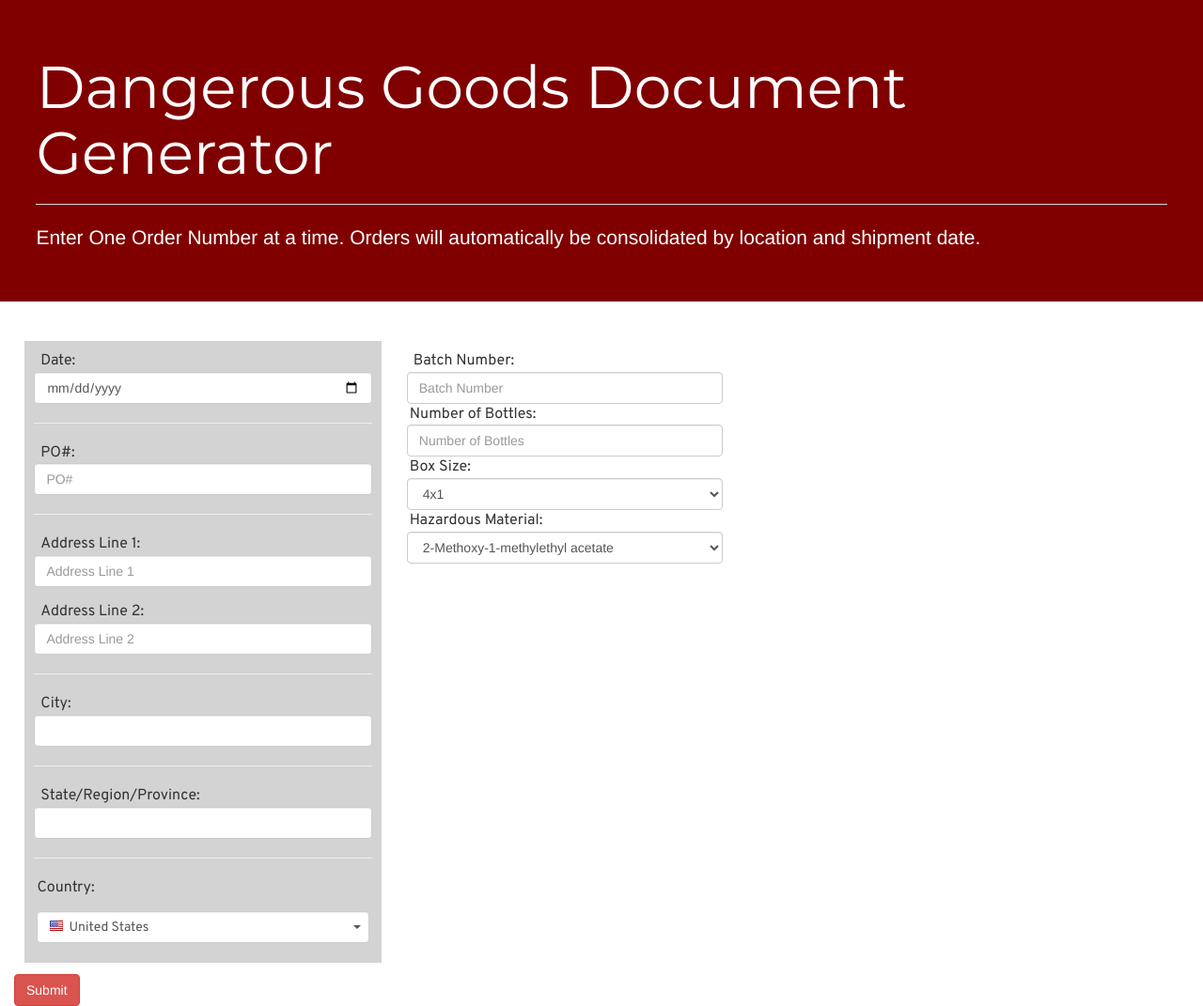
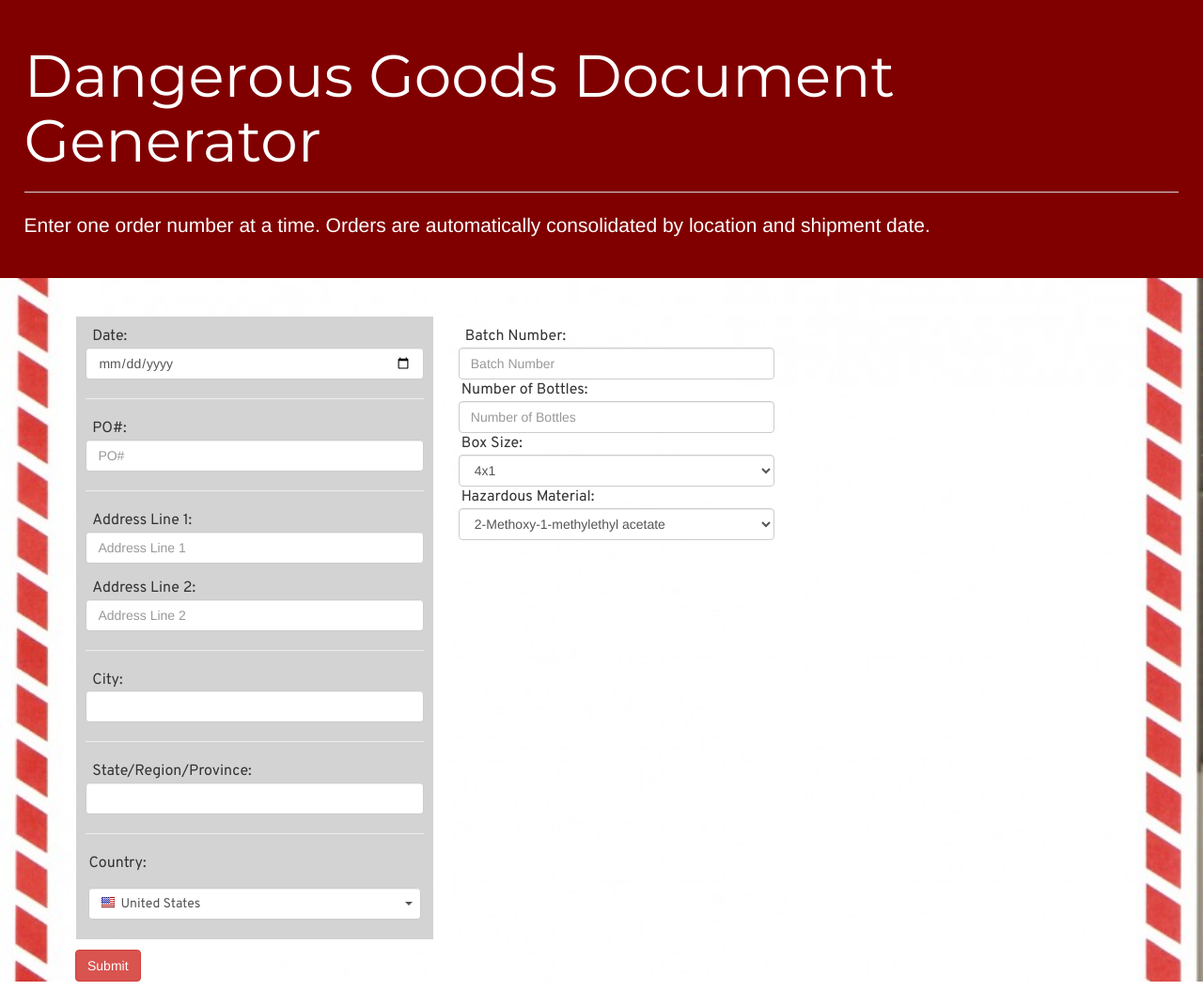
Before and after one commit to asmith7531/DGD_generator, a plain HTML site: page DGD Generator/index.html in a window 1280 px wide. Shown: the whole page at 94% size. After the commit the page ends 1045 px from the top, so only its background shows below. Drawn offline with nearby package versions, Linux system fonts and the light colour scheme.

Commit message:
Added the background and played with the margins

```diff
--- a/DGD Generator/index.html
+++ b/DGD Generator/index.html
@@ -29,7 +29,7 @@
       <p class="lead"></p>
       <hr class="my-2" />
       <p>
-        Enter One Order Number at a time. Orders will automatically be
+        Enter one order number at a time. Orders are automatically
         consolidated by location and shipment date.
       </p>
       <p class="lead"></p>
--- a/DGD Generator/styles/style.css
+++ b/DGD Generator/styles/style.css
@@ -1,16 +1,17 @@
 .jumbotron{
- padding: 3%;
+ padding: 2%;
   background: maroon;
-  color: white
+  color: white;
+
 }
 
 .container{
   float:left;
+  margin-left: 55px;
 }
 
 .text {
   font-size: 16px;
-
   font-kerning: normal;
   font-family: 'Overpass', sans-serif;
   padding: 3px;
@@ -18,16 +19,16 @@
 
 .title {
   font-family: 'Montserrat', sans-serif;
-  font-size:60px;
+  font-size:30px;
   font-kerning: normal;
   color:white;
 }
 
-form{
-  background-image: url("https://www.google.com/url?sa=i&source=images&cd=&cad=rja&uact=8&ved=2ahUKEwjdyMf4ovjgAhXjQ98KHQp7CJUQjRx6BAgBEAU&url=http%3A%2F%2Fwww.fmslondon.co.uk%2Fproducts.php%3Fproduct%3DAir-IATA-DGN-1%25252dPart-%2528Blank-%25252d-Red-Haz-Flash-only%2529-Pack-of-100-%2528Code-SDC%2529&psig=AOvVaw31KdRY8XBjMpJdz7gTafNu&ust=1552331303136389");
+body{
+  background-image: url("dgPaper.jpg");
   background-size:cover;
   background-position: center;
-  padding:5px;
+
 }
 
 .add{
@@ -45,3 +46,7 @@ form{
   background: ;
   margin: 1%;
 }
+
+button{
+  margin-left: 10px
+}
```
Also changed, not shown: DGD Generator/styles/dgPaper.jpg (added).
